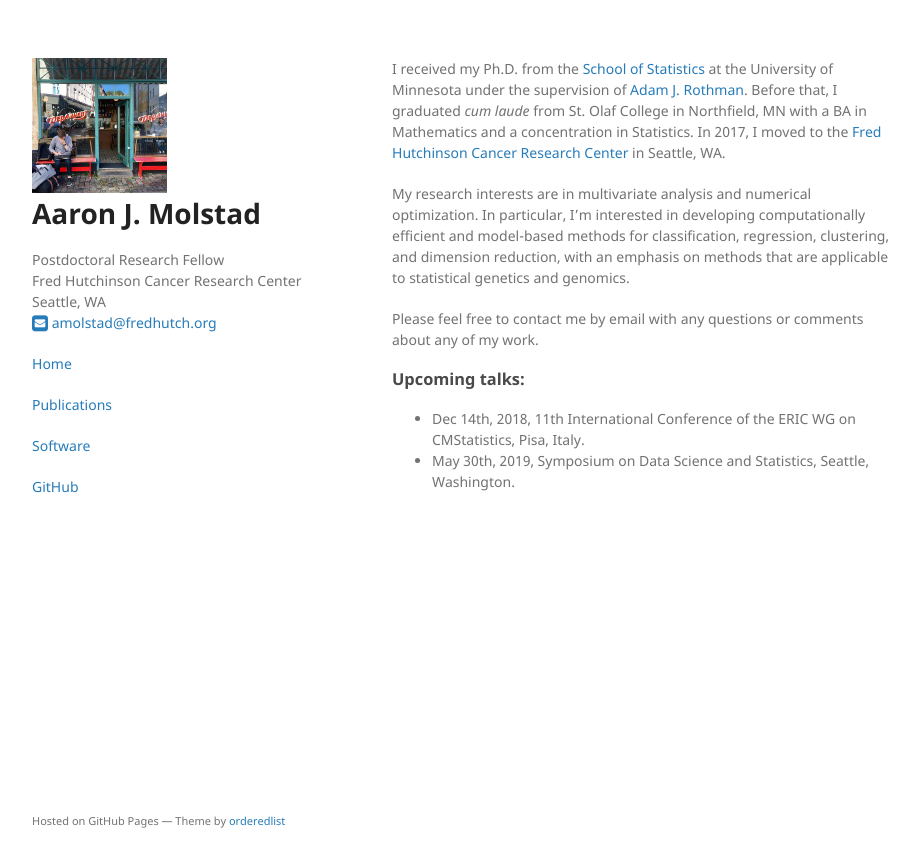
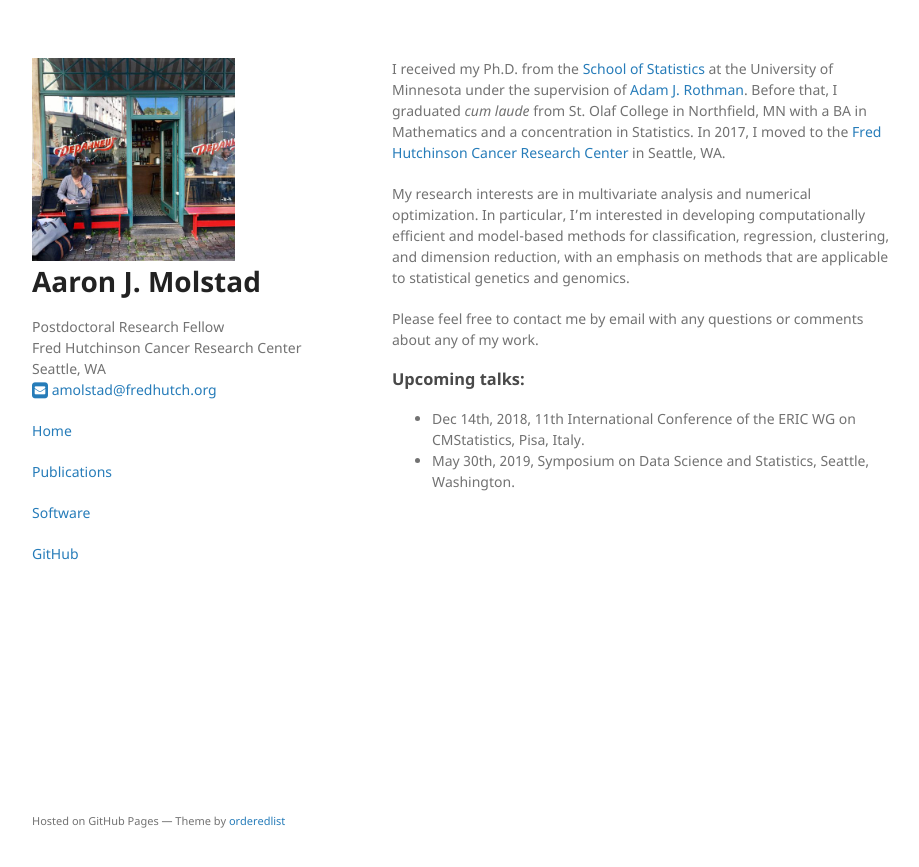
Before and after one commit to ajmolstad/ajmolstad.github.io, a Jekyll site: the page built from index.md, in a window 1280 px wide. Shown: the top 867 px of the page, without its empty margins (178-1097 px from the left). Built offline with Jekyll 4.4.1, drawn with Linux system fonts in a browser that asks for light colours.

Commit message:
Update jekyll-theme-minimal.scss

```diff
--- a/_sass/jekyll-theme-minimal.scss
+++ b/_sass/jekyll-theme-minimal.scss
@@ -2,8 +2,8 @@
 @import "rouge-github";
 
 img.resize {
-  max-width:50%;
-  max-height:50%;
+  max-width:75%;
+  max-height:75%;
 }
 
 
```
